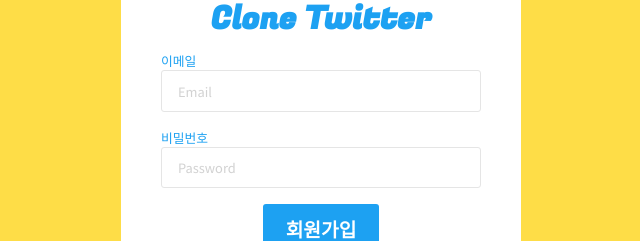
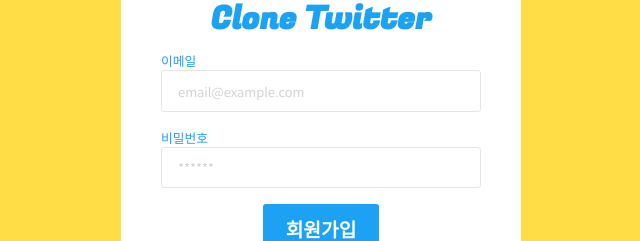
Before and after one commit to from-june/react-clone-twitter, a React (Create React App) app: page /#/ in a window 1280 px wide. Shown: the part 224-465 px from the top of the page, without its empty margins (319-959 px from the left). Built offline with nearby package versions, Linux system fonts and the light colour scheme; no server answers.

Commit message:
💄 Add input placeholder examples

```diff
--- a/src/components/EditProfile.js
+++ b/src/components/EditProfile.js
@@ -111,6 +111,7 @@
                   id="Profile-userName"
                   type="text"
                   name="name"
+                  placeholder="옐"
                   required
                   maxLength={8}
                   value={newDisplayName}
@@ -122,6 +123,7 @@
                   자기소개
                 </label>
                 <input
+                  placeholder="노마드코더 클론트위터 챌린지"
                   id="Profile-userBio"
                   type="text"
                   name="bio"
--- a/src/routes/Auth.js
+++ b/src/routes/Auth.js
@@ -54,7 +54,7 @@
             id="email"
             type="email"
             name="email"
-            placeholder="Email"
+            placeholder="email@example.com"
             value={email}
             onChange={onInputChange}
           />
@@ -68,7 +68,7 @@
             id="password"
             type="password"
             name="password"
-            placeholder="Password"
+            placeholder="******"
             value={password}
             onChange={onInputChange}
           />
```
